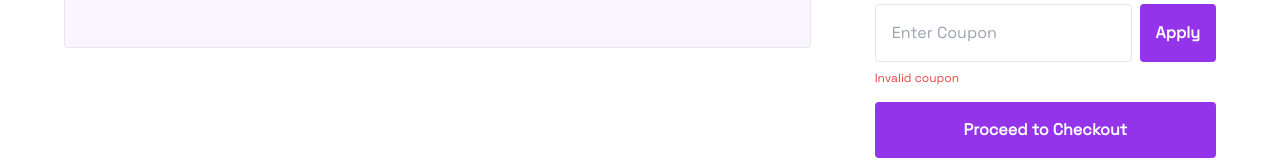
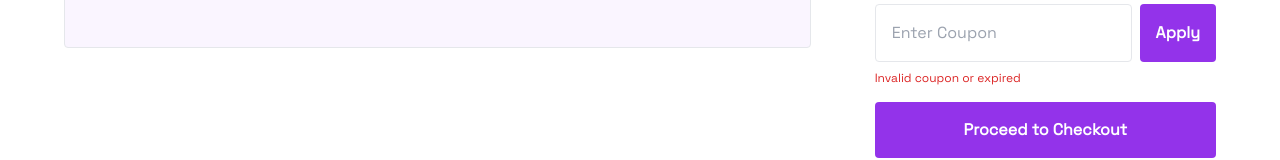
Before and after one commit to magnetfunnelspro/Archive-100, a React (Vite) app: page /cart in a window 1280 px wide. Both pictures are taken after a click on the button "Apply". Shown: the part 279-439 px from the top of the page. Built offline with nearby package versions, Linux system fonts and the light colour scheme.

Commit message:
Coupon update

```diff
--- a/src/data/coupons.js
+++ b/src/data/coupons.js
@@ -1,6 +1,6 @@
 const coupons = [
-    {code: "SURAJ400", discount: 400},
-    {code: "SPIRIT400", discount: 400},
+    // {code: "SURAJ400", discount: 400},
+    // {code: "SPIRIT400", discount: 400},
 ];
 
 export default coupons;
--- a/src/pages/user/Cart.jsx
+++ b/src/pages/user/Cart.jsx
@@ -206,7 +206,7 @@ const Cart = () => {
               </div>
 
               {appliedCoupon === "invalid" && (
-                <p className="text-xs text-red-500">Invalid coupon</p>
+                <p className="text-xs text-red-600">Invalid coupon or expired</p>
               )}
 
               {appliedCoupon && appliedCoupon !== "invalid" && (
```
